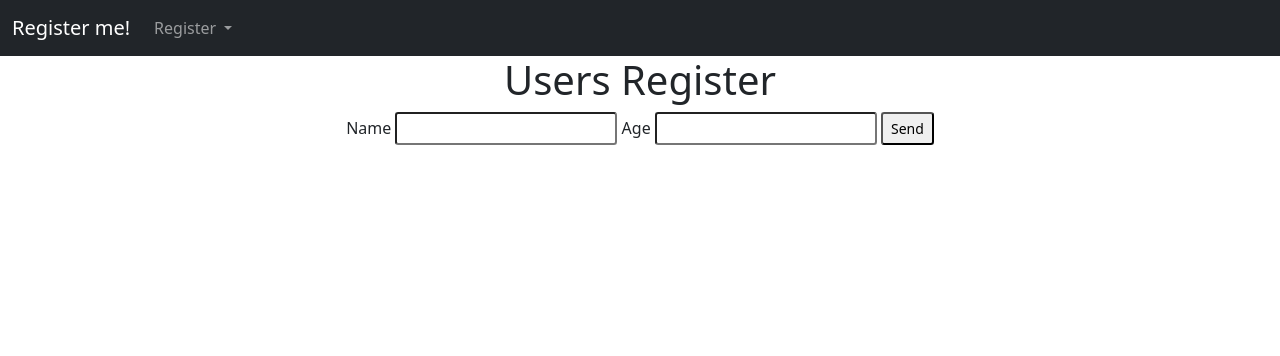
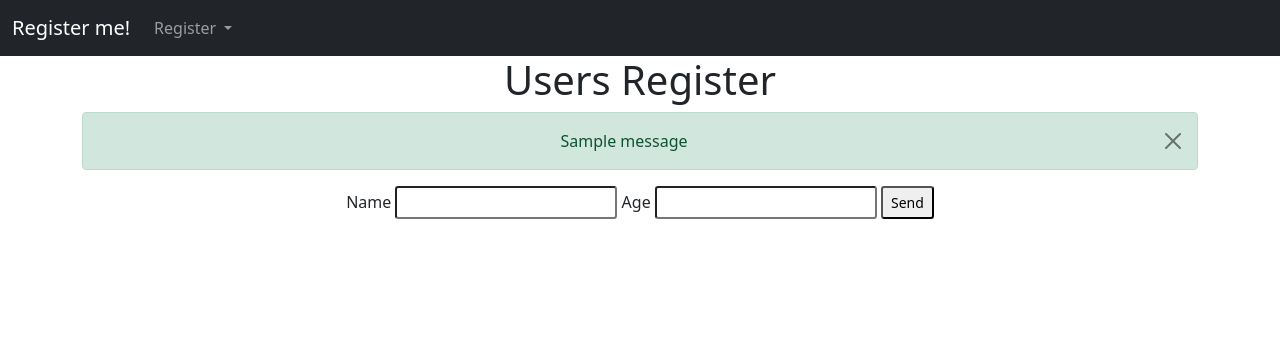
Before and after one commit to DevAnseSenior/user-register, a Django app: page /users/ in a window 1280 px wide. Shown: the top 356 px of the page. Run offline with Django 4.2, Linux system fonts and the light colour scheme; tables that the repository leaves empty hold one stand-in row (values such as "Sample post"); one stand-in notice (Sample message) is shown.

Commit message:
add alert messages to success/error to register user

```diff
--- a/reg_user_project/app_reg_users/templates/users/create_user.html
+++ b/reg_user_project/app_reg_users/templates/users/create_user.html
@@ -4,6 +4,7 @@
   {% csrf_token %}
   <div class="container text-center">
     <h1>Users Register</h1>
+    {% include './messages.html' %}
     Name <input class="form-control-sm" type="text" name="name">
     Age <input class="form-control-sm" type="text" name="age">
     <button class="form-control-sm">Send</button>
--- /dev/null
+++ b/reg_user_project/app_reg_users/templates/users/messages.html
@@ -0,0 +1,8 @@
+{% if messages %}
+    {% for message in messages %}
+    <div class="alert alert-{{ message.tags }} alert-dismissible fade show" id="msg" role="alert">
+        {{ message }}
+        <button type="button" class="btn-close" data-bs-dismiss="alert" aria-label="Close"></button>
+    </div>
+    {% endfor %}
+{% endif %}
--- a/reg_user_project/app_reg_users/views.py
+++ b/reg_user_project/app_reg_users/views.py
@@ -1,6 +1,7 @@
 from django.shortcuts import render
 from .models import User
-from django.http import HttpResponse
+from django.contrib import messages
+
 
 def home(request):
     users = {
@@ -17,8 +18,9 @@ def create_user(request):
 
         if not User.objects.filter(name=new_user.name):
             new_user.save()
+            messages.success(request, f"User registered successfully!")
         else:
-            print('user exists')
+            messages.error(request, f"Error, user already registered", "danger")
 
 
     return render(request, 'users/create_user.html')
```
Also changed, not shown: reg_user_project/db.sqlite3.
